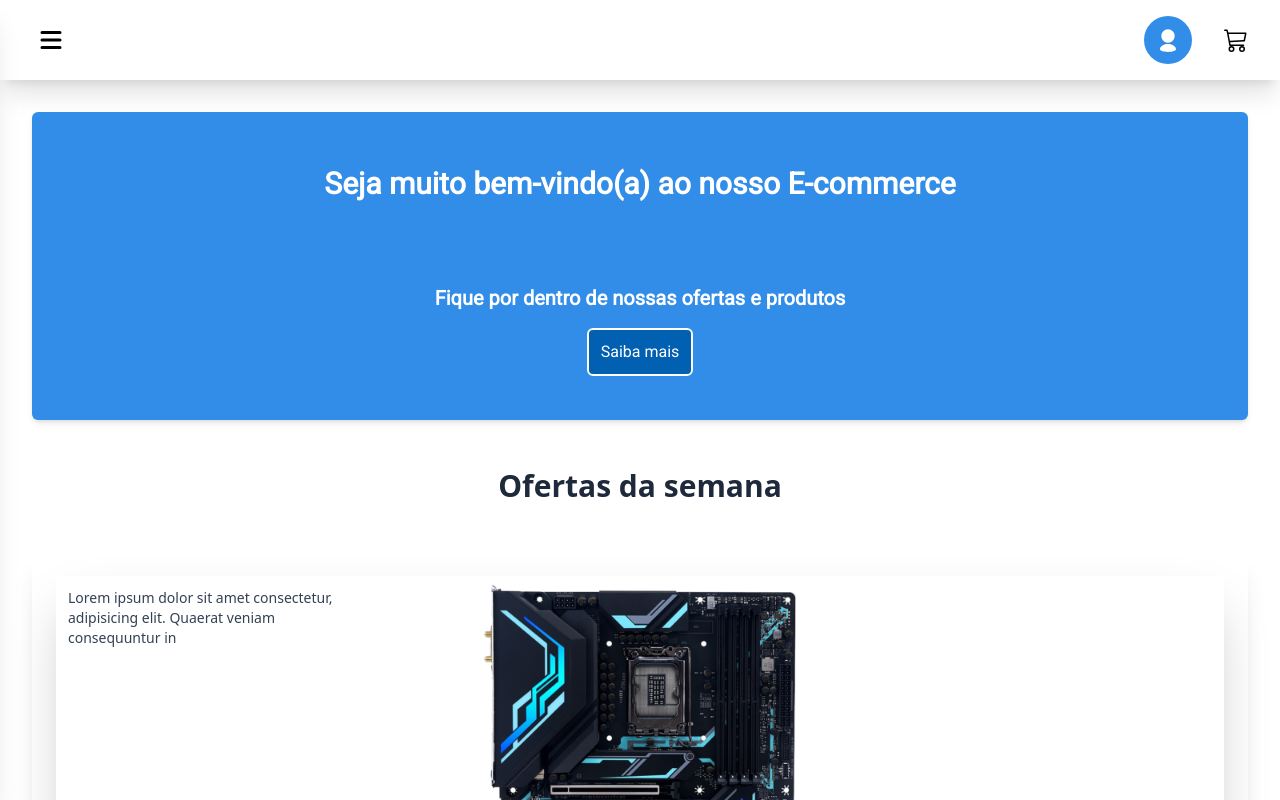
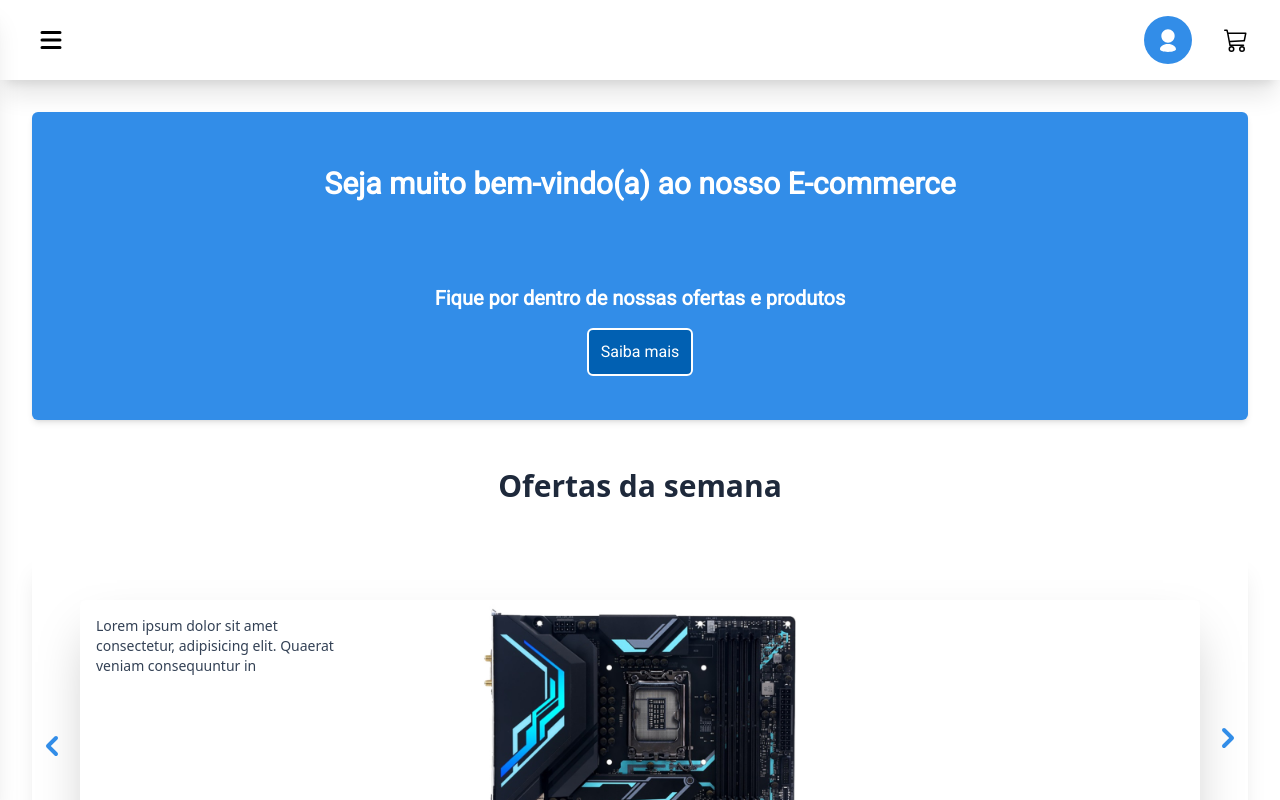
Before and after one commit to Raul26-tech/MyClothes, a React (Vite) app: page / in a window 1280 px wide. Built offline with nearby package versions, Linux system fonts and the light colour scheme; no server answers.

Commit message:
Ajustando Slider

```diff
--- a/db.json
+++ b/db.json
@@ -8,21 +8,24 @@
     "products": [
         {
             "id": 1,
-            "name": "Mouse Gamer Xpto",
-            "price": 250.0,
-            "description": "É muito ergonomico"
+            "name": "Computador",
+            "price": 2500.0,
+            "description": "É muito ergonomico",
+            "url": "https://st.depositphotos.com/1000128/2642/i/600/depositphotos_26429241-stock-photo-desktop-computer-with-touchscreen-interface.jpg"
         },
         {
             "id": 2,
-            "name": "Placa de video",
-            "price": 3000.0,
-            "description": ""
+            "name": "Headset",
+            "price": 300.0,
+            "description": "Alto-falante - 50 mm Impedância - 16 ohm Sensibilidade - 119dB ± 3dB Resposta de frequência - 20 Hz a 20 kHz Corrente operacional: 80mA Comprimento do cabo: 2,2 m3,5 MM + USB",
+            "url": "https://images.tcdn.com.br/img/img_prod/1066780/headset_havit_gamenote_h654d_rgb_super_bass_gaming_preto_3979_1_c8da1c21f25008d2b0e397135c852921_20211203085451.jpg"
         },
         {
             "id": 3,
             "name": "Teclado",
             "price": 250.0,
-            "description": "É muito ergonomico"
+            "description": "Tipo: Membrana Com Keycaps a Laser Layout: ABNT2 (95 teclas) Anti-ghosting: Sim, até 19 teclas Software: Não Tamanho do Cabo USB: 1,80m; Dimensões: 35,5cm (largura) x 17,3cm (profundidade) x 2,5cm (espessura); Peso: 530g;",
+            "url": "https://static.cdnlive.com.br/uploads/602/produto/16799391164655_zoom.jpg"
         }
     ]
 }
--- a/src/components/Slider/index.tsx
+++ b/src/components/Slider/index.tsx
@@ -1,5 +1,5 @@
 import { ButtonHTMLAttributes, ReactNode, useState } from 'react';
-import { HiArrowLeft, HiArrowRight } from 'react-icons/hi';
+import { HiChevronLeft, HiChevronRight } from 'react-icons/hi';
 import Button from '../Buttom';
 
 interface ISliderProps extends ButtonHTMLAttributes<HTMLButtonElement> {
@@ -20,20 +20,23 @@ export default function Slider({
         <div
             className={`w-full md:max-w-[1400px] lg:m-w-[1600px] h-auto m-auto p-6 relative rounded-md shadow-xl bg-white group ${addClassName}`}
         >
-            {children}
+            <div className="p-6">{children}</div>
+
             <Button
                 pattern="primary"
                 onClick={prevSlide}
-                className="hidden group-hover:block absolute p-3 top-[50%] -translate-x-0 translate-y-[50%] left-5 text-2xl rounded-full bg-theme-blue-50 text-white cursor-pointer"
+                {...rest}
+                className="group-hover:block absolute  top-[40%] -translate-x-0 translate-y-[20%] left-0 text-2xl rounded-full text-theme-blue-50 cursor-pointer"
             >
-                <HiArrowLeft size={30} />
+                <HiChevronLeft size={40} />
             </Button>
             <Button
                 pattern="primary"
                 onClick={nextSlide}
-                className="hidden group-hover:block absolute p-3 top-[50%] -translate-x-0 translate-y-[50%] right-5 text-2xl rounded-full bg-theme-blue-50 text-white cursor-pointer"
+                {...rest}
+                className="group-hover:block absolute top-[40%] -translate-x-0 translate-y-[20%]  md:translate-y-[0%] right-0 text-2xl rounded-full text-theme-blue-50 cursor-pointer"
             >
-                <HiArrowRight size={30} />
+                <HiChevronRight size={40} />
             </Button>
         </div>
     );
--- a/src/pages/Main/index.tsx
+++ b/src/pages/Main/index.tsx
@@ -1,29 +1,39 @@
 import { useEffect, useState } from 'react';
+import { api } from '../../services/api';
 import Content from '../../components/Content';
 import Layout from '../../components/Layout';
 import Banner from '../../components/Banner';
 import Slider from '../../components/Slider';
-import image1 from '../../assets/placa.jpg';
-import image2 from '../../assets/processador.jpg';
-import image3 from '../../assets/rgb_hyperx.jpg';
-import { api } from '../../services/api';
+
+import placaComputador from '../../assets/placa.jpg';
+import processador from '../../assets/processador.jpg';
+import memoria from '../../assets/rgb_hyperx.jpg';
+
+interface IProductsOfers {
+    id: string;
+    name: string;
+    price: number;
+    desciption: string;
+    url: string;
+}
 
 export default function Main() {
     const [current, setCurrent] = useState(0);
+    const [productsOfers, setProductsOfers] = useState<IProductsOfers[]>([]);
 
-    const slide = [
+    const slideOfers = [
         {
-            url: `${image1}`,
+            url: `${placaComputador}`,
             description:
                 'Lorem ipsum dolor sit amet consectetur, adipisicing elit.  Quaerat veniam consequuntur in',
         },
         {
-            url: `${image2}`,
+            url: `${processador}`,
             description:
                 'Dolorum deserunt quisquam voluptate, consequatur fugiat deleniti recusandae asperiores explicabo mollitia perspiciatis quibusdam iusto nam laboriosam omnis ipsa.',
         },
         {
-            url: `${image3}`,
+            url: `${memoria}`,
             description:
                 'Dolorum deserunt quisquam voluptate, consequatur fugiat deleniti recusandae asperiores explicabo mollitia perspiciatis quibusdam iusto nam laboriosam omnis ipsa',
         },
@@ -32,13 +42,13 @@ export default function Main() {
     const prevSlide = () => {
         const currentIndex = current === 0;
         const currentValue = (currentIndex as unknown as number)
-            ? slide.length - 1
+            ? slideOfers.length - 1
             : (currentIndex as unknown as number) + 1;
         setCurrent(currentValue);
     };
 
     const nextSlide = () => {
-        const currentIndex = current === slide.length - 1;
+        const currentIndex = current === slideOfers.length - 1;
         const currentValue = currentIndex
             ? 0
             : (current as unknown as number) + 1;
@@ -47,7 +57,7 @@ export default function Main() {
 
     useEffect(() => {
         api.get(`products`).then((response) => {
-            console.log('Teste');
+            setProductsOfers(response.data);
         });
     }, []);
 
@@ -67,12 +77,12 @@ export default function Main() {
                 >
                     <div
                         style={{
-                            backgroundImage: `url(${slide[current].url})`,
+                            backgroundImage: `url(${slideOfers[current].url})`,
                         }}
-                        className="w-full h-[20rem] bg-center bg-contain bg-no-repeat rounded-md shadow-2xl transition duration-700"
+                        className="w-full h-[20rem] p-1 bg-center bg-contain bg-no-repeat rounded-md shadow-2xl transition duration-700"
                     >
                         <div className="hidden md:w-3/12 md:flex justify-center items-center whitespace-normal text-sm text-slate-700 p-3 hover:text-black">
-                            <span>{slide[current].description}</span>
+                            <span>{slideOfers[current].description}</span>
                         </div>
                     </div>
                 </Slider>
```
